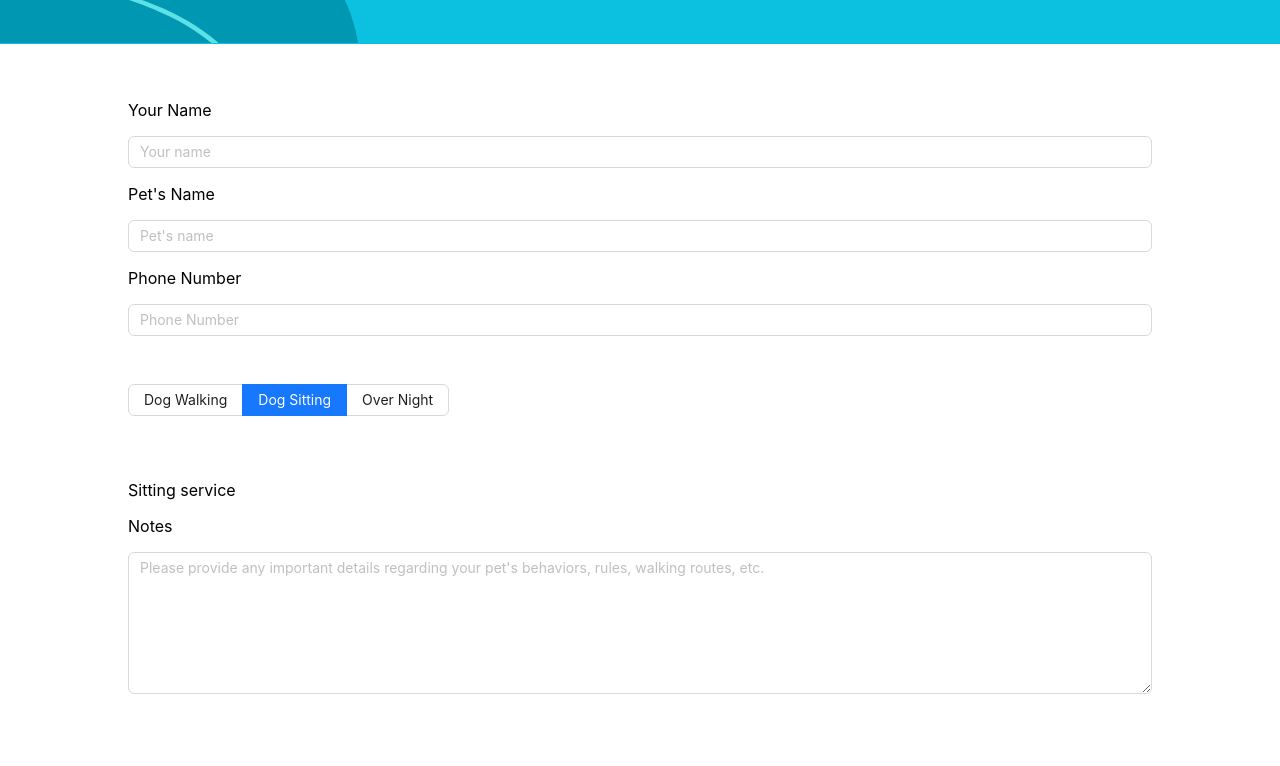
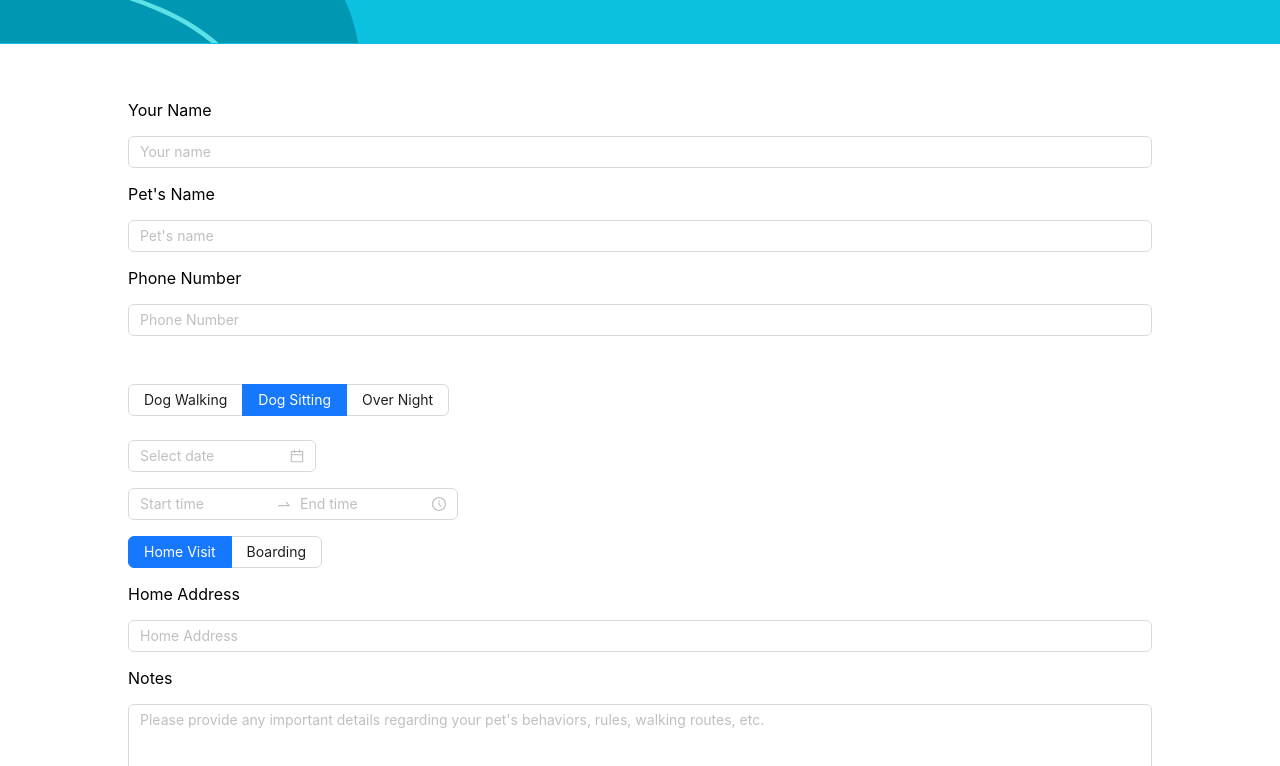
Before and after one commit to dennis-bg/dogServices, a React (Create React App) app: page / in a window 1280 px wide. Both pictures are taken after a click on the label "Dog Sitting". Shown: the part 756-1522 px from the top of the page. Built offline with nearby package versions, Linux system fonts and the light colour scheme.

Commit message:
consolidated date, time, and location pickers

```diff
--- a/src/components/booking/ServiceSelection/index.jsx
+++ b/src/components/booking/ServiceSelection/index.jsx
@@ -18,7 +18,7 @@ export const ServiceSelection  = () => {
 
     return (
         <>
-            <div style={{paddingTop: "3em", paddingBottom: "3em", width: "100%"}} onChange={handleServiceSwitch}>
+            <div style={{paddingTop: "3em", paddingBottom: "1.5em", width: "100%"}} onChange={handleServiceSwitch}>
                 <Radio.Group defaultValue={Services.Walk} buttonStyle="solid">
                     <Radio.Button value={Services.Walk}>Dog Walking</Radio.Button>
                     <Radio.Button value={Services.Sit}>Dog Sitting</Radio.Button>
--- a/src/components/booking/Sitting/index.jsx
+++ b/src/components/booking/Sitting/index.jsx
@@ -1,7 +1,17 @@
 import React from 'react';
+import { FormattedDatePicker } from '../../common/FormattedDatePicker';
+import { FormattedTimePicker } from '../../common/FormattedTimePicker';
+import { LocationPicker } from '../../common/LocationPicker';
 
 export const SittingService = () => {
+
     return (
-        <p>Sitting service</p>
+        <>
+            <div style={{paddingBottom: "1em"}}>
+                <FormattedDatePicker range={false}/>
+            </div>
+            <FormattedTimePicker range={true}/>
+            <LocationPicker/>
+        </>
     )
 }
--- a/src/components/booking/Walking/index.jsx
+++ b/src/components/booking/Walking/index.jsx
@@ -13,14 +13,14 @@ export const WalkingService = () => {
     return (
         <>
         <div style={styles}>
-            <FormattedDatePicker/>
-            <FormattedTimePicker/>
+            <FormattedDatePicker range={false}/>
+            <FormattedTimePicker range={false}/>
         </div>
         <div style={{paddingTop: "1em", width: "100%"}}>
-                <Radio.Group defaultValue="half" buttonStyle="solid">
-                    <Radio.Button value="half">Half Hour</Radio.Button>
-                    <Radio.Button value="hour">One Hour</Radio.Button>
-                </Radio.Group>
+            <Radio.Group defaultValue="half" buttonStyle="solid">
+                <Radio.Button value="half">Half Hour</Radio.Button>
+                <Radio.Button value="hour">One Hour</Radio.Button>
+            </Radio.Group>
         </div>
         <p>Pick Up Address</p>
         <Input placeholder="Pick Up Address"/>
--- a/src/components/common/FormattedDatePicker/index.jsx
+++ b/src/components/common/FormattedDatePicker/index.jsx
@@ -2,9 +2,8 @@ import React from 'react'
 import { DatePicker } from 'antd';
 
 const dateFormat = 'MM/DD/YYYY';
+const { RangePicker } = DatePicker;
 
-export const FormattedDatePicker = () => {
-    return (
-        <DatePicker format={dateFormat}/>
-    )
-}
+export const FormattedDatePicker = ({ range }) => range
+    ? <RangePicker format={dateFormat} showToday={false}/>
+    : <DatePicker format={dateFormat} showToday={false}/>
--- a/src/components/common/FormattedTimePicker/index.jsx
+++ b/src/components/common/FormattedTimePicker/index.jsx
@@ -2,9 +2,8 @@ import React from 'react'
 import { TimePicker } from 'antd';
 
 const timeFormat = 'h:mm a'
+const { RangePicker } = TimePicker;
 
-export const FormattedTimePicker = () => {
-    return (
-        <TimePicker format={timeFormat} minuteStep={15} showNow={false}/>
-    )
-}
+export const FormattedTimePicker = ({ range }) => range
+    ? <RangePicker format={timeFormat} minuteStep={15} showNow={false}/>
+    : <TimePicker format={timeFormat} minuteStep={15} showNow={false} placement='bottomRight'/>
--- /dev/null
+++ b/src/components/common/LocationPicker/index.jsx
@@ -0,0 +1,58 @@
+import React, { useState } from "react";
+import { Radio, Input } from 'antd';
+
+const Locations = {
+    Home: "home",
+    Boarding: "boarding"
+}
+
+const Meeting = {
+    DropOff: "dropOff",
+    PickUp: "pickUp"
+}
+
+export const LocationPicker = () => {
+
+    const [location, setLocation] = useState(Locations.Home);
+    const [meeting, setMeeting] = useState(Meeting.DropOff);
+
+    const handleLocationChange = (location) => {
+        setLocation(location.target.value)
+    }
+
+    const handleMeetingChange = (meeting) => {
+        setMeeting(meeting.target.value)
+    }
+
+    return (
+        <>
+            <div style={{paddingTop: "1em", width: "100%"}}>
+                <Radio.Group defaultValue="home" buttonStyle="solid" onChange={handleLocationChange}>
+                    <Radio.Button value="home">Home Visit</Radio.Button>
+                    <Radio.Button value="boarding">Boarding</Radio.Button>
+                </Radio.Group>
+            </div>
+            {location === Locations.Home
+                ? <>
+                    <p>Home Address</p>
+                    <Input placeholder="Home Address"/>
+                </>
+                : <>
+                    <div style={{paddingTop: "1em", width: "100%"}}>
+                        <Radio.Group defaultValue="dropOff" buttonStyle="solid" onChange={handleMeetingChange}>
+                            <Radio.Button value="dropOff">Drop Off</Radio.Button>
+                            <Radio.Button value="pickUp">Pick Up</Radio.Button>
+                        </Radio.Group>
+                    </div>
+                    {meeting === Meeting.DropOff
+                        ? <p>Drop Off address will be sent to you via text</p>
+                        : <>
+                            <p>Pick Up Address</p>
+                            <Input placeholder="Pick Up Address"/>
+                        </>
+                    }
+                </>
+            }
+        </>
+    )
+}
```
